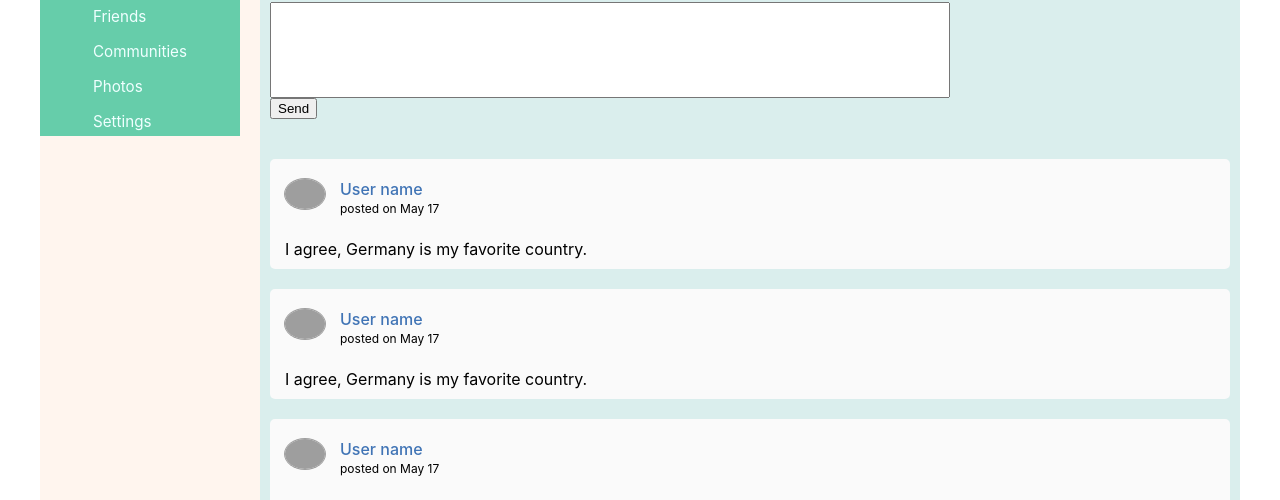
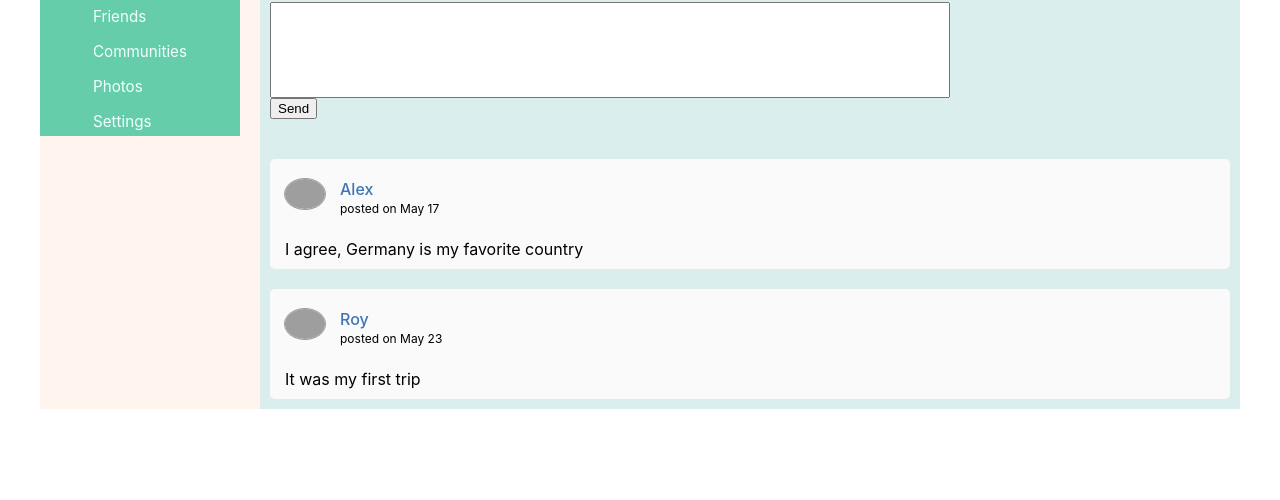
Before and after one commit to Yaroslav-Mig/react-network, a React (Create React App) app: page / in a window 1280 px wide. Shown: the part 441-941 px from the top of the page. After the commit the page ends 850 px from the top, so only its background shows below. Built offline with nearby package versions, Linux system fonts and the light colour scheme; grey boxes are pictures that could not be loaded.

Commit message:
feat: add props for userStoryPost component

```diff
--- a/src/components/user/posts/story_posts/StoryPost.jsx
+++ b/src/components/user/posts/story_posts/StoryPost.jsx
@@ -2,7 +2,8 @@ import React from 'react';
 import styles from './StoryPosts.module.css';
 import userAvatar from '../../../../assets/user_avatar/user-male.png';
 
-export function UserStoryPost() {
+export function UserStoryPost(props) {
+  const { postText, postDate, userName } = props;
   return (
     <article className={styles.module}>
       <header className={styles.header}>
@@ -11,15 +12,15 @@ export function UserStoryPost() {
         </a>
         <div className={styles.info}>
           <h3 className={styles.author}>
-            <a href='#'>User name</a>
+            <a href='#'>{userName}</a>
           </h3>
           <p className={styles.date}>
-            posted on <time datetime='1914-12-20 08:00'>May 17</time>
+            posted on <time datetime='1914-12-20 08:00'>{postDate}</time>
           </p>
         </div>
       </header>
       <div className={styles.content}>
-        <p className={styles.text}>I agree, Germany is my favorite country.</p>
+        <p className={styles.text}>{postText}</p>
       </div>
     </article>
   );
--- a/src/components/user/posts/story_posts/StoryPosts.jsx
+++ b/src/components/user/posts/story_posts/StoryPosts.jsx
@@ -4,10 +4,9 @@ import { UserStoryPost } from './StoryPost';
 
 export function UserStoryPosts() {
   return (
-		<div className={styles.wall}>
-			<UserStoryPost/>
-			<UserStoryPost/>
-			<UserStoryPost/>
+    <div className={styles.wall}>
+      <UserStoryPost userName='Alex' postText='I agree, Germany is my favorite country' postDate='May 17' />
+      <UserStoryPost userName='Roy' postText='It was my first trip' postDate='May 23' />
     </div>
   );
 }
```
